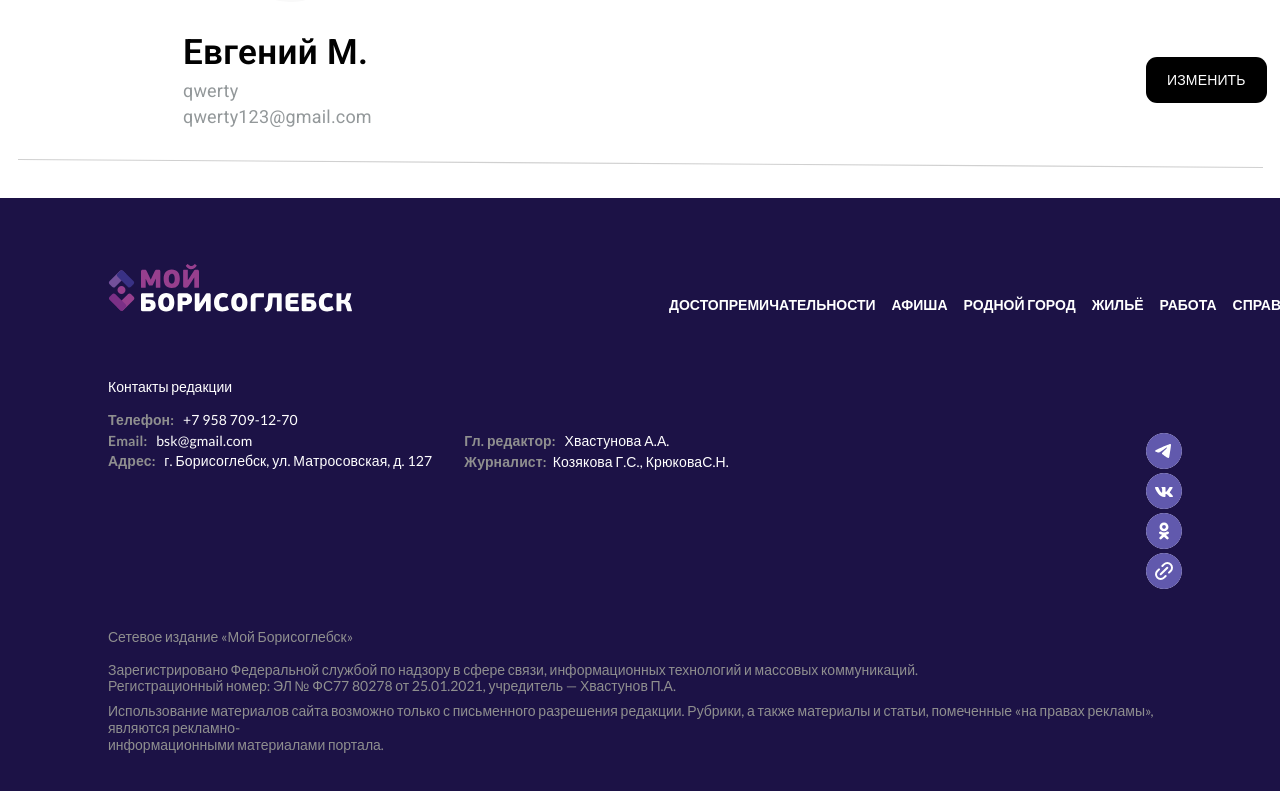
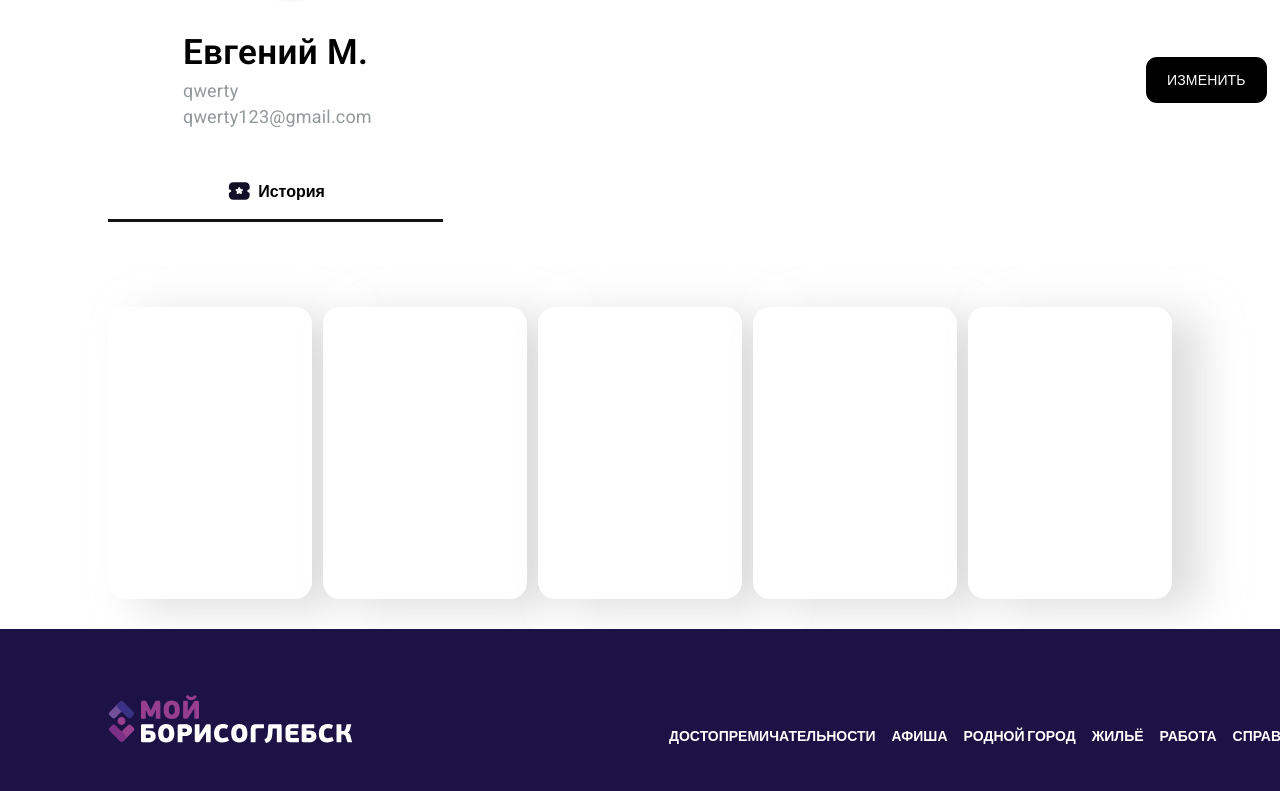
Before and after one commit to sky-trash/my_city, a Vue app: page /Profile in a window 1280 px wide. Shown: the part 675-1466 px from the top of the page. Built offline with nearby package versions, Linux system fonts and the light colour scheme.

Commit message:
profile card

```diff
--- a/src/components/profile/profile.scss
+++ b/src/components/profile/profile.scss
@@ -78,9 +78,46 @@
       }
     }
   }
-  &__line {
-    display: flex;
-    justify-content: center;
-    padding: 30px 0 0 0;
+  // &__line {
+  //   display: flex;
+  //   justify-content: center;
+  //   padding: 30px 0 0 0;
+  // }
+  &__history {
+    padding: 50px 0 0 0;
+
+    &__content {
+
+      &__text {
+        display: flex;
+        width: 335px;
+        justify-content: center;
+        border: none;
+        border-bottom: 3px solid #141416;
+        padding: 0 0 15px 0;
+
+        h1 {
+          font-family: var(--font-family);
+          font-weight: 700;
+          font-size: 16px;
+          line-height: 153%;
+          color: #000;
+          padding: 1px 0 1px 6px;
+        }
+      }
+      &__display {
+        padding: 85px 0 0 0;
+        display: flex;
+        justify-content: space-between;
+
+        &__card {
+          border-radius: 17px;
+          width: 204px;
+          height: 292px;
+          box-shadow: 28px 9px 43px 0 rgba(199, 199, 199, 0.6);
+          background: #fff;
+        }
+      }
+    }
   }
 }
--- a/src/components/profile/profile.vue
+++ b/src/components/profile/profile.vue
@@ -29,12 +29,32 @@ import Footer from '../layout/footer/footer.vue';
         </button>
       </div>
     </article>
-    <div class="profile__line">
+    <!-- <div class="profile__line">
       <img src="../../../public/profile/Line.svg" alt="">
-    </div>
+    </div> -->
     <article class="profile__history">
-      <div>
+      <div class="profile__history__content">
+        <div class="profile__history__content__text">
+          <img src="../../../public/profile/Ticket.svg" alt="">
+          <h1>История</h1>
+        </div>
+        <div class="profile__history__content__display">
+          <div class="profile__history__content__display__card">
 
+          </div>
+          <div class="profile__history__content__display__card">
+
+          </div>
+          <div class="profile__history__content__display__card">
+
+          </div>
+          <div class="profile__history__content__display__card">
+
+          </div>
+          <div class="profile__history__content__display__card">
+
+          </div>
+        </div>
       </div>
     </article>
   </main>
```
Also changed, not shown: public/profile/MaskCard.svg (added).
